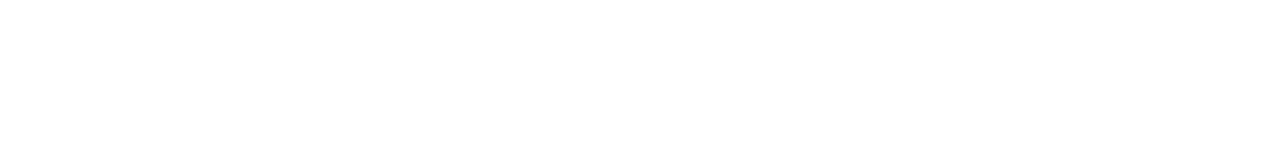
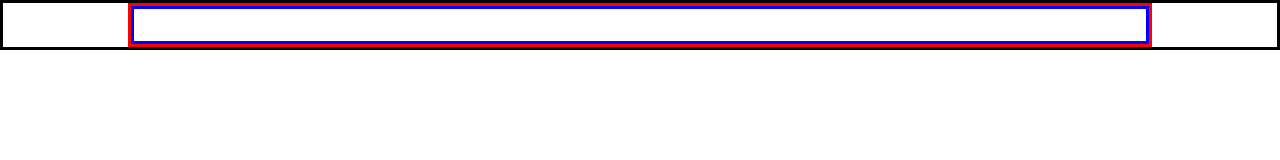
Before and after one commit to RoccoCerro/htmlcss-dropbox, a plain HTML site: page index.html in a window 1280 px wide. Drawn offline with Linux system fonts and the light colour scheme.

Commit message:
ADD struttara interna dell'header

```diff
--- a/css/app.css
+++ b/css/app.css
@@ -20,3 +20,24 @@ a {
 }
 
 /* LAYOUT */
+.container-lg {
+    max-width: 1024px;
+    margin: 0 auto;
+}
+
+/* DEBUG */
+header.debug{
+    border: 3px solid black;
+    height: 50px;
+}
+
+.debug .container-lg{
+    border: 3px solid red;
+    height: 100%;
+}
+
+.debug .row{
+    border: 3px solid blue;
+    height: 100%;
+    width: 100%;
+}
--- a/index.html
+++ b/index.html
@@ -7,9 +7,15 @@
     <title>Dropbox</title>
 </head>
 <body>
-    <header>
+    <header class="debug">
         <div class="container-lg">
             <div class="row">
+                <ul>
+                    <li></li>
+                    <li></li>
+                    <li></li>
+                    <li></li>
+                </ul>
                 <ul>
                     <li></li>
                     <li></li>
```
